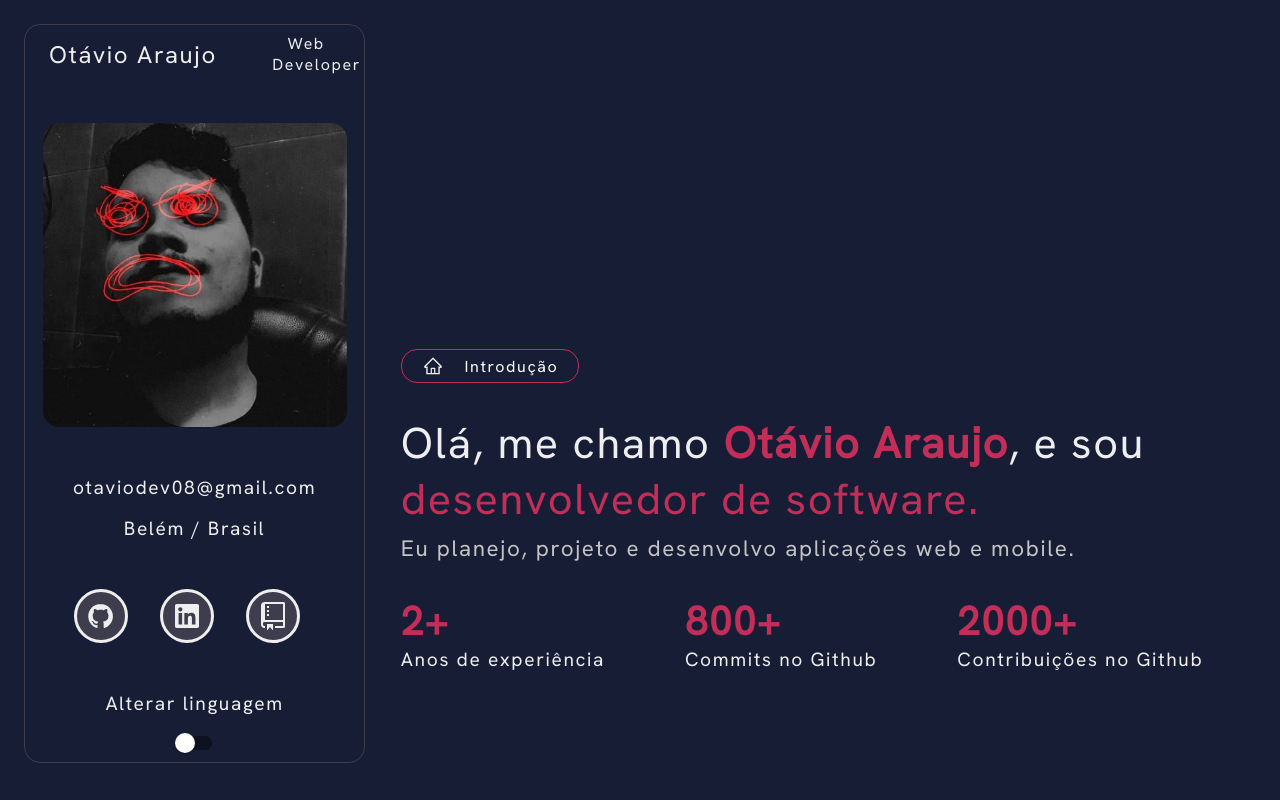
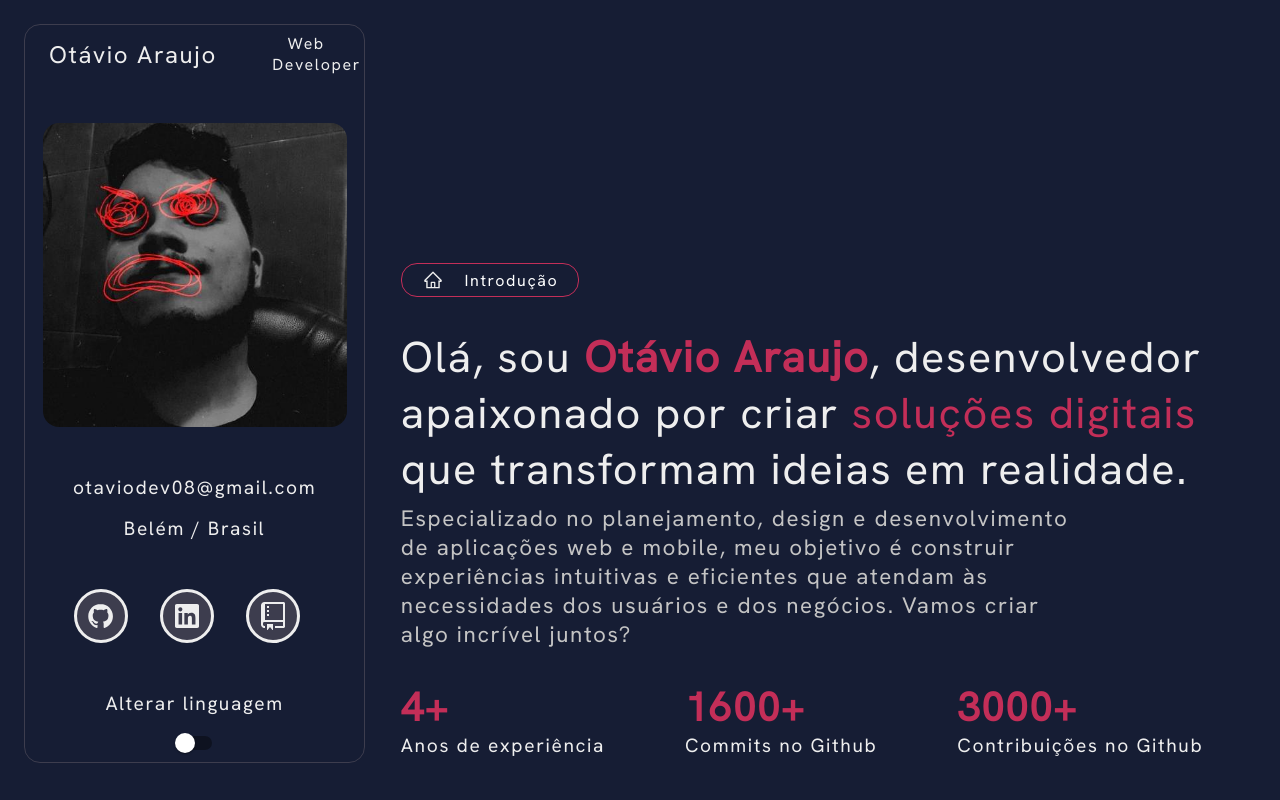
Before and after one commit to otavioaraujo08/portfolio-, a React (Vite) app: page / in a window 1280 px wide. Shown: the top 800 px of the page. Built offline with nearby package versions, Linux system fonts and the light colour scheme.

Commit message:
feat: enhance presentation text and update insights statistics

```diff
--- a/src/pages/Apresentation/index.jsx
+++ b/src/pages/Apresentation/index.jsx
@@ -19,38 +19,41 @@ export const Apresentation = () => {
         <TitlePage>
           {booleanLanguageValue ? (
             <>
-              Hello, my name is <strong>Otávio Araujo</strong>, and I'm a{' '}
-              <strong>software developer.</strong>
+              Hello, I'm <strong>Otávio Araujo</strong>, a developer passionate
+              about crafting <strong>digital solutions</strong> that turn ideas
+              into reality.
             </>
           ) : (
             <>
-              Olá, me chamo <strong>Otávio Araujo</strong>, e sou{' '}
-              <span>desenvolvedor de software.</span>
+              Olá, sou <strong>Otávio Araujo</strong>, desenvolvedor apaixonado
+              por criar
+              <span> soluções digitais</span> que transformam ideias em
+              realidade.
             </>
           )}
         </TitlePage>
         <SubtitlePage>
           {booleanLanguageValue
-            ? 'I plan, design and develop web and mobile applications.'
-            : 'Eu planejo, projeto e desenvolvo aplicações web e mobile.'}
+            ? 'Specialized in planning, designing, and developing web and mobile applications, my goal is to create intuitive and efficient experiences that meet both user and business needs. Let’s build something amazing together!'
+            : 'Especializado no planejamento, design e desenvolvimento de aplicações web e mobile, meu objetivo é construir experiências intuitivas e eficientes que atendam às necessidades dos usuários e dos negócios. Vamos criar algo incrível juntos?'}
         </SubtitlePage>
       </ApresentationBox>
 
       <InsigthsBox>
         <Insights
-          number="2+"
+          number="4+"
           text={
             booleanLanguageValue ? 'Years of experience' : 'Anos de experiência'
           }
         />
         <Insights
-          number="800+"
+          number="1600+"
           text={
             booleanLanguageValue ? 'Commits on Github' : 'Commits no Github'
           }
         />
         <Insights
-          number="2000+"
+          number="3000+"
           text={
             booleanLanguageValue
               ? 'Contributions on Github'
```
